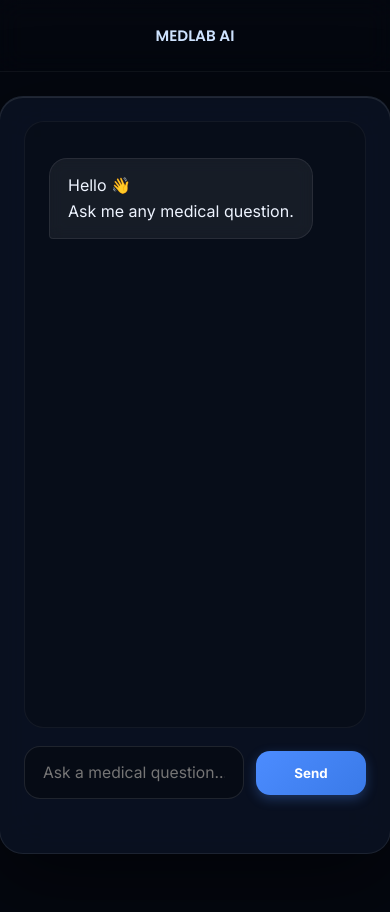
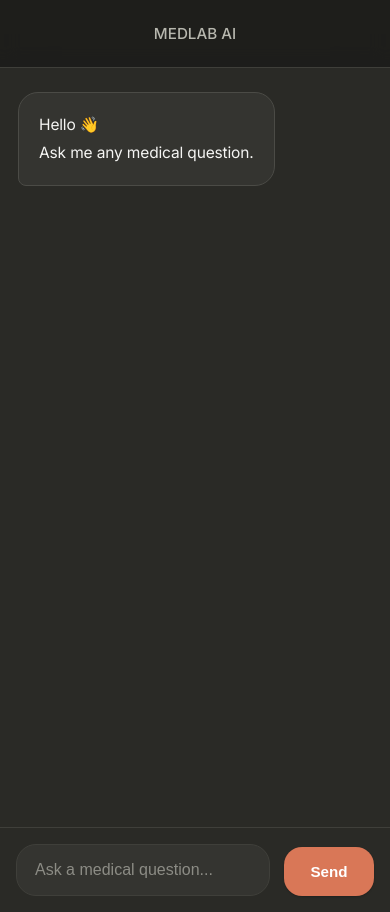
Before and after one commit to Aadarsh-1000/Medlab-1000, a website: page public/index.html in a window 390 px wide. Before the commit the page ends 878 px from the top, so only its background shows below. Drawn offline with Linux system fonts and the light colour scheme.

Commit message:
made ui to look like claude

```diff
--- a/public/ai.css
+++ b/public/ai.css
@@ -1,73 +1,312 @@
-/* --- Supercharged AI Chat UI --- */
+/* ===== CLAUDE-STYLE PREMIUM AI CHAT UI ===== */
 
-@import url('https://fonts.googleapis.com/css2?family=Inter:wght@400;500;600;700&family=Poppins:wght@500;600;700&display=swap');
+@import url('https://fonts.googleapis.com/css2?family=Inter:wght@400;500;600;700&display=swap');
 
 :root {
-  --primary: #4c8cff;
-  --primary-light: #67c6ff;
-  --bg-dark: #04070f;
-  --glass-bg: rgba(12, 21, 36, 0.75);
-  --glass-border: rgba(255, 255, 255, 0.08);
-  --text-main: #eef4ff;
-  --text-muted: #cfe3ff;
+  /* Claude-inspired warm palette */
+  --bg-dark: #1f1f1c;
+  --surface: #2a2a26;
+  --surface-light: #343430;
+  --surface-hover: #3a3a35;
+
+  --border: #3f3f3a;
+  --border-light: #4b4b46;
+
+  --text-main: #f5f5f3;
+  --text-muted: #b7b7ae;
+
+  --primary: #d97757;
+  --primary-hover: #c96a4d;
+
+  --shadow-sm: 0 1px 2px rgba(0,0,0,0.2);
+  --shadow-md: 0 4px 12px rgba(0,0,0,0.25);
+  --shadow-lg: 0 12px 40px rgba(0,0,0,0.35);
+
+  --radius-lg: 20px;
+  --radius-md: 16px;
+  --radius-sm: 12px;
+}
+
+/* ===== RESET ===== */
+
+* {
+  box-sizing: border-box;
+}
+
+html {
+  scroll-behavior: smooth;
+}
+
+::selection {
+  background: rgba(217, 119, 87, 0.3);
 }
 
 body {
   margin: 0;
-  font-family: 'Inter', Arial, sans-serif;
-  /* Animated atmospheric background */
-  background: radial-gradient(circle at top, rgba(76, 140, 255, 0.2), transparent 40%), #04070f;
-  background-size: 200% 200%;
-  animation: atmosphericShift 20s ease infinite;
+  padding: 0;
+  background: var(--bg-dark);
   color: var(--text-main);
+
+  font-family:
+    Inter,
+    ui-sans-serif,
+    system-ui,
+    -apple-system,
+    BlinkMacSystemFont,
+    "Segoe UI",
+    sans-serif;
+
+  -webkit-font-smoothing: antialiased;
+  text-rendering: optimizeLegibility;
+
   min-height: 100vh;
-  -webkit-font-smoothing: antialiased;
+
+  display: flex;
+  flex-direction: column;
 }
 
-@keyframes atmosphericShift {
-  0% { background-position: 0% 0%; }
-  50% { background-position: 100% 100%; }
-  100% { background-position: 0% 0%; }
-}
+/* ===== HEADER ===== */
 
 .page-header {
-  padding: 18px 24px;
-  text-align: center;
-  backdrop-filter: blur(12px);
-  border-bottom: 1px solid rgba(255, 255, 255, 0.05);
+  width: 100%;
+  padding: 18px 32px;
+
+  position: sticky;
+  top: 0;
+  z-index: 100;
+
+  background: rgba(31, 31, 28, 0.9);
+
+  backdrop-filter: blur(10px);
+
+  border-bottom: 1px solid var(--border);
 }
 
 .ai-nav {
-  display: inline-flex;
-  font-family: 'Poppins', sans-serif;
+  display: flex;
+  align-items: center;
+  justify-content: center;
+  gap: 14px;
   flex-wrap: wrap;
-  gap: 12px;
-  justify-content: center;
-  align-items: center;
 }
 
 .ai-nav a {
+  text-decoration: none;
   color: var(--text-muted);
-  text-decoration: none;
-  font-weight: 600;
+
   font-size: 0.95rem;
-  transition: all 0.3s ease;
-  padding: 6px 12px;
-  border-radius: 8px;
+  font-weight: 500;
+
+  padding: 10px 14px;
+  border-radius: 12px;
+
+  transition:
+    background 0.2s ease,
+    color 0.2s ease;
 }
 
 .ai-nav a:hover {
-  color: var(--primary-light);
-  background: rgba(103, 198, 255, 0.1);
-  text-shadow: 0 0 12px rgba(103, 198, 255, 0.4);
+  background: var(--surface-light);
+  color: var(--text-main);
 }
 
-/* Loading animation - Sleeker pulse */
-.loading {
+/* ===== MAIN ===== */
+
+.page-main {
+  flex: 1;
+
   display: flex;
-  gap: 6px;
-  align-items: center;
+  justify-content: center;
+
+  padding: 28px 20px;
 }
+
+/* ===== CHAT CONTAINER ===== */
+
+.chat-container {
+  width: min(860px, 100%);
+  height: calc(100vh - 120px);
+
+  display: flex;
+  flex-direction: column;
+  gap: 18px;
+
+  background: var(--surface);
+
+  border: 1px solid var(--border);
+
+  border-radius: 28px;
+
+  box-shadow: var(--shadow-lg);
+
+  overflow: hidden;
+}
+
+/* ===== CHAT AREA ===== */
+
+#chat-box {
+  flex: 1;
+
+  overflow-y: auto;
+
+  padding: 34px 30px;
+
+  display: flex;
+  flex-direction: column;
+  gap: 18px;
+
+  scroll-behavior: smooth;
+}
+
+/* ===== SCROLLBAR ===== */
+
+#chat-box::-webkit-scrollbar {
+  width: 8px;
+}
+
+#chat-box::-webkit-scrollbar-track {
+  background: transparent;
+}
+
+#chat-box::-webkit-scrollbar-thumb {
+  background: #4a4a45;
+  border-radius: 20px;
+}
+
+#chat-box::-webkit-scrollbar-thumb:hover {
+  background: #5a5a55;
+}
+
+/* ===== MESSAGE BASE ===== */
+
+.message {
+  max-width: 85%;
+
+  padding: 18px 20px;
+
+  border-radius: 20px;
+
+  font-size: 1rem;
+  line-height: 1.8;
+  letter-spacing: -0.01em;
+
+  word-break: break-word;
+
+  animation: fadeIn 0.2s ease;
+}
+
+/* ===== USER MESSAGE ===== */
+
+.user {
+  align-self: flex-end;
+
+  background: var(--primary);
+
+  color: white;
+
+  border-bottom-right-radius: 8px;
+
+  box-shadow: var(--shadow-sm);
+}
+
+/* ===== BOT MESSAGE ===== */
+
+.bot {
+  align-self: flex-start;
+
+  background: var(--surface-light);
+
+  color: var(--text-main);
+
+  border: 1px solid var(--border-light);
+
+  border-bottom-left-radius: 8px;
+}
+
+/* ===== INPUT AREA ===== */
+
+.input-box {
+  display: flex;
+  align-items: flex-end;
+  gap: 14px;
+
+  padding: 22px;
+
+  border-top: 1px solid var(--border);
+
+  background: var(--surface);
+}
+
+/* ===== INPUT ===== */
+
+input {
+  flex: 1;
+
+  padding: 18px 22px;
+
+  border-radius: 20px;
+
+  border: 1px solid var(--border);
+
+  background: var(--surface-light);
+
+  color: var(--text-main);
+
+  font-size: 1rem;
+  font-weight: 400;
+
+  outline: none;
+
+  transition:
+    border 0.2s ease,
+    background 0.2s ease;
+}
+
+input::placeholder {
+  color: #8c8c85;
+}
+
+input:focus {
+  border-color: #66665f;
+  background: #3c3c37;
+}
+
+/* ===== BUTTON ===== */
+
+button {
+  min-width: 110px;
+
+  padding: 16px 18px;
+
+  border: none;
+
+  border-radius: 18px;
+
+  background: var(--primary);
+
+  color: white;
+
+  font-size: 0.95rem;
+  font-weight: 600;
+
+  cursor: pointer;
+
+  box-shadow: var(--shadow-sm);
+
+  transition:
+    background 0.2s ease,
+    transform 0.15s ease;
+}
+
+button:hover {
+  background: var(--primary-hover);
+}
+
+button:active {
+  transform: scale(0.98);
+}
+
+/* ===== LOADING ===== */
 
 .loading-message {
   display: inline-flex;
@@ -75,185 +314,75 @@ body {
   gap: 12px;
 }
 
+.loading {
+  display: flex;
+  align-items: center;
+  gap: 5px;
+}
+
+.loading span {
+  width: 6px;
+  height: 6px;
+
+  border-radius: 50%;
+
+  background: #a1a19a;
+
+  animation: pulse 1.2s infinite ease-in-out;
+}
+
+.loading span:nth-child(2) {
+  animation-delay: 0.15s;
+}
+
+.loading span:nth-child(3) {
+  animation-delay: 0.3s;
+}
+
 .loading-text {
   color: var(--text-muted);
   font-size: 0.95rem;
-  letter-spacing: 0.02em;
 }
 
-.loading span {
-  width: 8px;
-  height: 8px;
-  background: var(--primary-light);
-  border-radius: 50%;
-  animation: pulse 1.4s infinite ease-in-out;
-  box-shadow: 0 0 8px rgba(103, 198, 255, 0.6);
-}
+/* ===== AUTH BUTTONS ===== */
 
-.loading span:nth-child(2) { animation-delay: 0.2s; }
-.loading span:nth-child(3) { animation-delay: 0.4s; }
-
-@keyframes pulse {
-  0%, 80%, 100% { transform: scale(0.4); opacity: 0.4; }
-  40% { transform: scale(1.2); opacity: 1; }
-}
-
-.page-main {
-  display: flex;
-  justify-content: center;
-  padding: 24px;
-}
-
-.chat-container {
-  display: flex;
-  flex-direction: column;
-  gap: 18px;
-  width: min(960px, 100%);
-  min-height: calc(100vh - 136px);
-  padding: 24px;
-  /* Premium Glassmorphism */
-  background: var(--glass-bg);
-  backdrop-filter: blur(24px) saturate(180%);
-  -webkit-backdrop-filter: blur(24px) saturate(180%);
-  border-radius: 24px;
-  border: 1px solid var(--glass-border);
-  /* 3D Depth Shadow */
-  box-shadow:
-    0 24px 80px rgba(0, 0, 0, 0.5),
-    inset 0 1px 0 rgba(255, 255, 255, 0.1);
-}
-
-#chat-box {
-  flex: 1;
-  min-height: 320px;
-  max-height: 66vh;
-  padding: 24px;
-  overflow-y: auto;
-  border-radius: 20px;
-  background: rgba(0, 0, 0, 0.2);
-  border: 1px solid rgba(255, 255, 255, 0.05);
-  scroll-behavior: smooth;
-}
-
-/* Custom Scrollbar */
-#chat-box::-webkit-scrollbar {
-  width: 6px;
-}
-#chat-box::-webkit-scrollbar-track {
-  background: transparent;
-}
-#chat-box::-webkit-scrollbar-thumb {
-  background: rgba(255, 255, 255, 0.15);
-  border-radius: 10px;
-}
-#chat-box::-webkit-scrollbar-thumb:hover {
-  background: rgba(255, 255, 255, 0.3);
-}
-
-.message {
-  margin: 12px 0;
-  padding: 14px 18px;
-  border-radius: 18px;
-  max-width: fit-content;
-  line-height: 1.6;
-  word-break: break-word;
-  position: relative;
-  /* Pop-in animation */
-  animation: messageSlide 0.4s cubic-bezier(0.17, 0.89, 0.32, 1.28);
-}
-
-@keyframes messageSlide {
-  0% { opacity: 0; transform: translateY(12px) scale(0.95); }
-  100% { opacity: 1; transform: translateY(0) scale(1); }
-}
-
-.user {
-  margin-left: auto;
-  background: linear-gradient(135deg, var(--primary), var(--primary-light));
-  color: white;
-  border-bottom-right-radius: 4px; /* Chat bubble tail effect */
-  box-shadow: 0 4px 15px rgba(76, 140, 255, 0.35);
-}
-
-.bot {
-  background: rgba(255, 255, 255, 0.06);
-  color: var(--text-main);
-  border-bottom-left-radius: 4px; /* Chat bubble tail effect */
-  border: 1px solid rgba(255, 255, 255, 0.08);
-  backdrop-filter: blur(8px);
-}
-
-.input-box {
-  display: flex;
-  gap: 12px;
-  align-items: center;
-}
-
-input {
-  flex: 1;
-  min-width: 0;
-  padding: 16px 18px;
-  border-radius: 16px;
-  border: 1px solid rgba(255, 255, 255, 0.1);
-  background: rgba(0, 0, 0, 0.3);
-  color: var(--text-main);
-  font-size: 0.98rem;
-  font-family: 'Inter', sans-serif;
-  transition: all 0.3s ease;
-}
-
-.input-box input:focus {
-  outline: none;
-  border-color: var(--primary);
-  box-shadow: 0 0 0 4px rgba(76, 140, 255, 0.15), 0 0 20px rgba(76, 140, 255, 0.1);
-  background: rgba(0, 0, 0, 0.5);
-}
-
-button {
-  min-width: 110px;
-  padding: 14px 18px;
-  border-radius: 14px;
-  border: none;
-  background: linear-gradient(135deg, var(--primary), #3a7ae8);
-  color: white;
-  font-weight: 700;
-  font-family: 'Inter', sans-serif;
-  cursor: pointer;
-  transition: all 0.2s cubic-bezier(0.25, 0.8, 0.25, 1);
-  position: relative;
-  overflow: hidden;
-  box-shadow: 0 4px 12px rgba(76, 140, 255, 0.3);
-}
-
-button:hover {
-  transform: translateY(-2px);
-  box-shadow: 0 8px 20px rgba(76, 140, 255, 0.4);
-  background: linear-gradient(135deg, var(--primary-light), var(--primary));
-}
-
-button:active {
-  transform: translateY(1px) scale(0.98);
-  box-shadow: 0 2px 8px rgba(76, 140, 255, 0.3);
-}
-
-/* Auth Buttons */
-.login-btn, .signup-btn, .logout-btn {
+.login-btn,
+.signup-btn,
+.logout-btn {
   display: inline-flex;
   align-items: center;
   gap: 10px;
+
   padding: 10px 16px;
+
   min-width: auto;
+
   border-radius: 999px;
-  font-weight: 600;
+
   font-size: 0.9rem;
-  box-shadow: none;
-  transition: all 0.2s ease;
+  font-weight: 500;
 }
 
 .login-btn {
-  border: 1px solid rgba(255, 255, 255, 0.12);
   background: white;
-  color: #1f2937;
+  color: #1f1f1c;
+}
+
+.login-btn:hover {
+  background: #ecece8;
+}
+
+.signup-btn,
+.logout-btn {
+  background: var(--surface-light);
+  color: var(--text-main);
+
+  border: 1px solid var(--border-light);
+}
+
+.signup-btn:hover,
+.logout-btn:hover {
+  background: var(--surface-hover);
 }
 
 .login-btn img {
@@ -261,50 +390,109 @@ button:active {
   height: 18px;
 }
 
-.login-btn:hover {
-  background: #f3f4f6;
-  transform: translateY(-1px);
-  box-shadow: 0 4px 12px rgba(0,0,0,0.1);
-}
-
-.signup-btn, .logout-btn {
-  border: 1px solid rgba(255, 255, 255, 0.14);
-  background: rgba(255, 255, 255, 0.06);
-  color: var(--text-main);
-  backdrop-filter: blur(4px);
-}
-
-.signup-btn:hover, .logout-btn:hover {
-  background: rgba(255, 255, 255, 0.12);
-  border-color: rgba(255, 255, 255, 0.25);
-  transform: translateY(-1px);
-}
-
 .login-confirmation {
-  padding: 10px 14px;
-  border-radius: 999px;
-  background: rgba(103, 198, 255, 0.1);
-  color: #d9f2ff;
-  border: 1px solid rgba(103, 198, 255, 0.2);
-  font-size: 0.9rem;
-  font-weight: 500;
   display: inline-flex;
   align-items: center;
   gap: 8px;
+
+  padding: 10px 16px;
+
+  border-radius: 999px;
+
+  background: rgba(217, 119, 87, 0.15);
+
+  border: 1px solid rgba(217, 119, 87, 0.3);
+
+  color: #ffd7ca;
+
+  font-size: 0.9rem;
 }
 
-button:disabled, input:disabled {
+/* ===== DISABLED ===== */
+
+button:disabled,
+input:disabled {
+  opacity: 0.6;
   cursor: wait;
-  opacity: 0.6;
-  transform: none !important;
-  box-shadow: none !important;
 }
 
-/* Accessibility: Reduced Motion */
-@media (prefers-reduced-motion: reduce) {
-  *, *::before, *::after {
-    animation-duration: 0.01ms !important;
-    animation-iteration-count: 1 !important;
-    transition-duration: 0.01ms !important;
+/* ===== ANIMATIONS ===== */
+
+@keyframes fadeIn {
+  from {
+    opacity: 0;
+    transform: translateY(4px);
+  }
+
+  to {
+    opacity: 1;
+    transform: translateY(0);
   }
 }
+
+@keyframes pulse {
+  0%, 80%, 100% {
+    opacity: 0.4;
+    transform: scale(0.9);
+  }
+
+  40% {
+    opacity: 1;
+    transform: scale(1);
+  }
+}
+
+/* ===== MOBILE ===== */
+
+@media (max-width: 768px) {
+
+  .page-main {
+    padding: 0;
+  }
+
+  .chat-container {
+    width: 100%;
+    height: 100vh;
+
+    border-radius: 0;
+    border: none;
+  }
+
+  #chat-box {
+    padding: 24px 18px;
+  }
+
+  .message {
+    max-width: 95%;
+    font-size: 0.97rem;
+  }
+
+  .input-box {
+    padding: 16px;
+  }
+
+  input {
+    padding: 16px 18px;
+  }
+
+  button {
+    min-width: 90px;
+  }
+
+  .page-header {
+    padding: 14px 18px;
+  }
+}
+
+/* ===== REDUCED MOTION ===== */
+
+@media (prefers-reduced-motion: reduce) {
+
+  *,
+  *::before,
+  *::after {
+    animation: none !important;
+    transition: none !important;
+    scroll-behavior: auto !important;
+  }
+}
```
